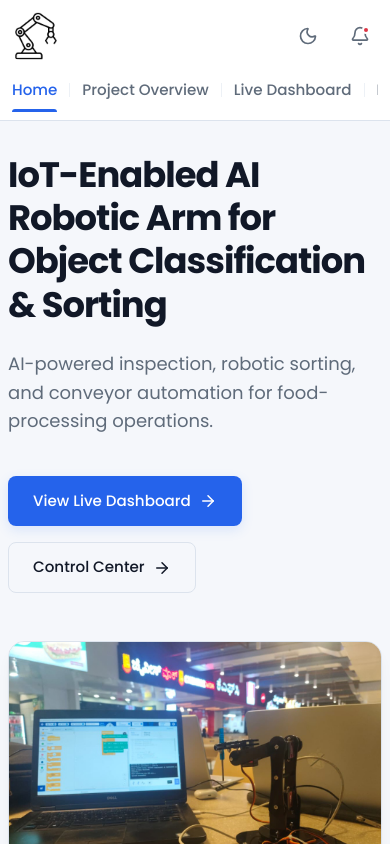
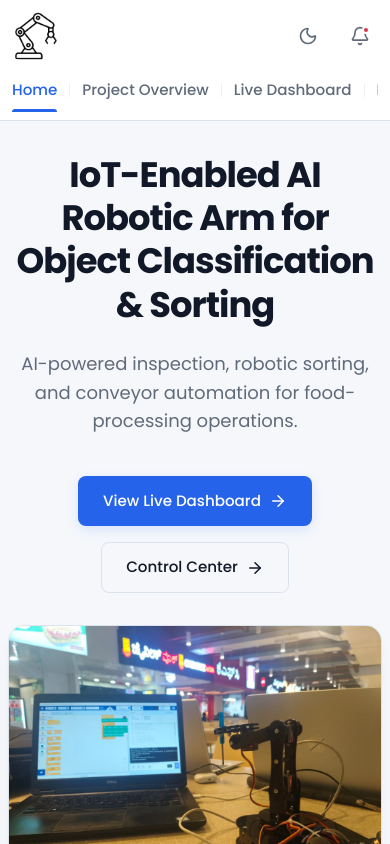
Before and after one commit to WhiteDevil-06/iot-enabled-ai-robotic-arm, a React (Vite) app in the folder argobot-app/: page / in a window 390 px wide. Shown: the top 844 px of the page. Built offline with nearby package versions, Linux system fonts and the light colour scheme.

Commit message:
fix: add responsive media queries for hero and features grids

```diff
--- a/argobot-app/src/pages/Home.css
+++ b/argobot-app/src/pages/Home.css
@@ -431,12 +431,26 @@
   .how-it-works-section .grid-cols-5 {
     grid-template-columns: repeat(3, 1fr);
   }
+  .features-performance {
+    grid-template-columns: 1fr;
+  }
 }
 
 @media (max-width: 768px) {
-  .hero { margin-top: 2rem; }
+  .hero {
+    grid-template-columns: 1fr;
+    text-align: center;
+    gap: 2rem;
+    margin-top: 2rem;
+  }
+  .hero-content {
+    align-items: center;
+  }
+  .hero-actions {
+    justify-content: center;
+    flex-wrap: wrap;
+  }
   .hero h1 { font-size: 2.25rem; }
-  .hero-actions { flex-wrap: wrap; }
   .workflow-container { flex-direction: column; gap: 1rem; }
   .workflow-container > svg { transform: rotate(90deg); }
 
```
